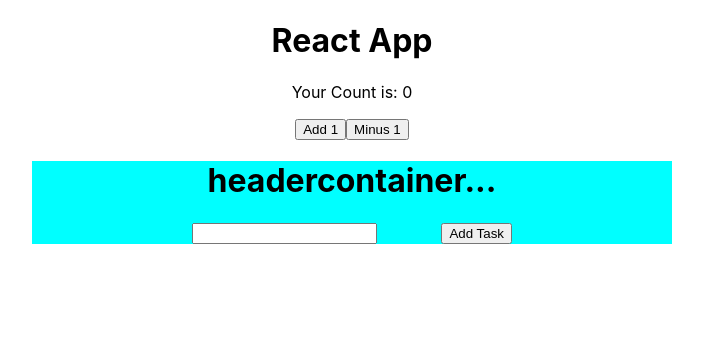
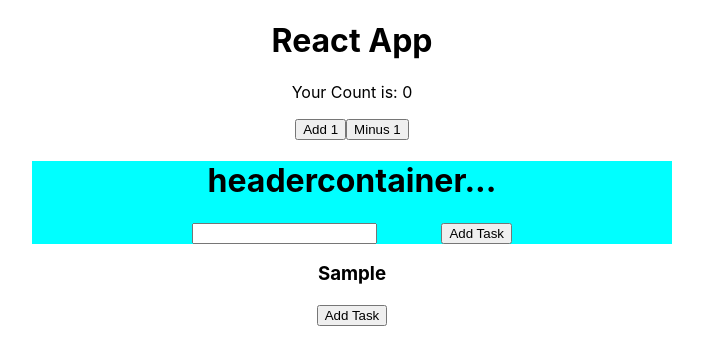
Before and after one commit to sudhansom/react_app, a React (Create React App) app: page / in a window 1280 px wide. Both pictures are taken after typing "Sample" into the empty fields and a click on the button "Add Task". Shown: the top 364 px of the page, without its empty margins (288-991 px from the left). Built offline with nearby package versions, Linux system fonts and the light colour scheme.

Commit message:
taskContainer added

```diff
--- a/src/components/HeaderContainer.js
+++ b/src/components/HeaderContainer.js
@@ -23,6 +23,7 @@ const HeaderContainer = ({ todoHandler }) => {
             todoHandler(inputValue);
             setInputValue("");
           }}
+          label="Add Task"
         />
       </div>
     </div>
--- /dev/null
+++ b/src/components/TaskContainer.js
@@ -0,0 +1,13 @@
+import React from "react";
+import InputBtn from "./InputBtn";
+
+const TaskContainer = ({ title }) => {
+  return (
+    <div>
+      <h3>{title}</h3>
+      <InputBtn label="X" />
+    </div>
+  );
+};
+
+export default TaskContainer;
--- a/src/components/TodoPage.js
+++ b/src/components/TodoPage.js
@@ -1,4 +1,5 @@
 import React, { useState } from "react";
+import TaskContainer from "./TaskContainer";
 
 import HeaderContainer from "./HeaderContainer";
 
@@ -13,6 +14,9 @@ const TodoPage = () => {
   return (
     <div>
       <HeaderContainer todoHandler={todoHandler} />
+      {todos.map((todo) => {
+        return <TaskContainer key={todo} title={todo}></TaskContainer>;
+      })}
     </div>
   );
 };
```
Also changed, not shown: src/components/BodyContainer.js (deleted).
